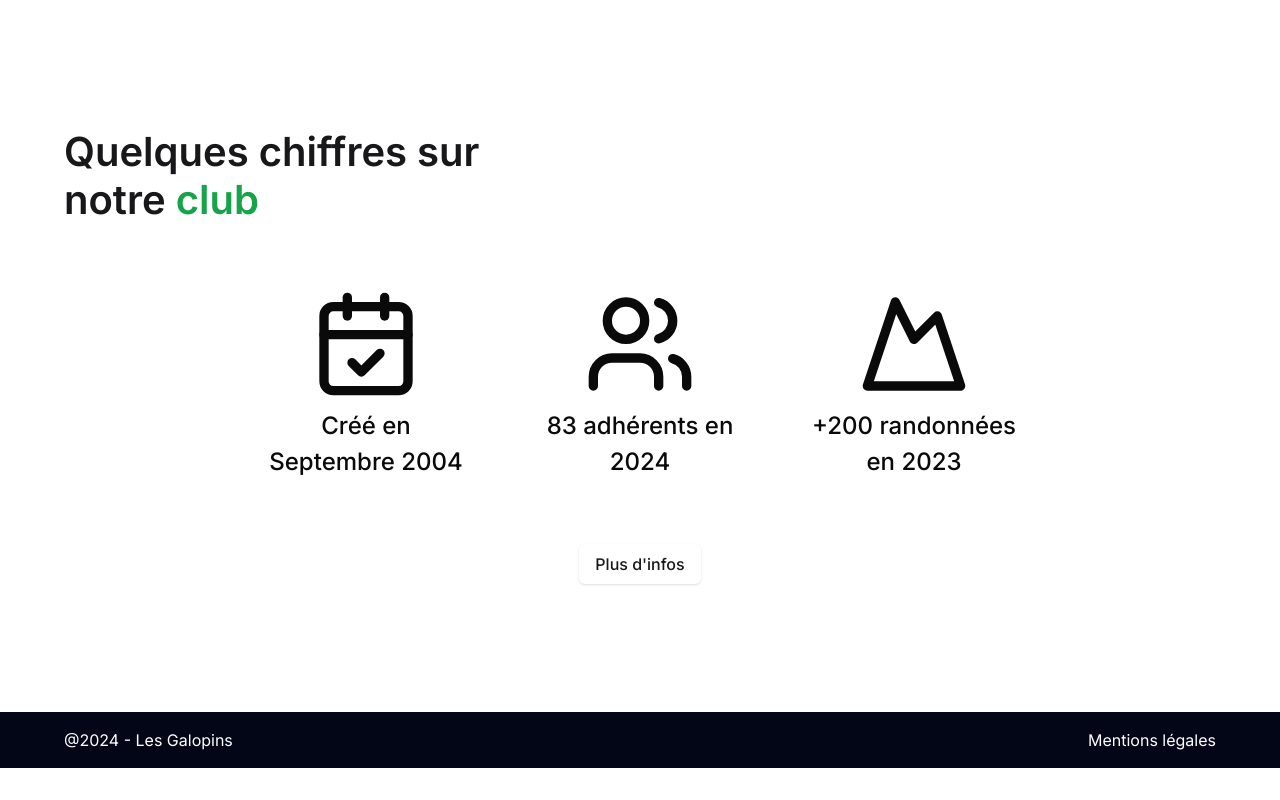
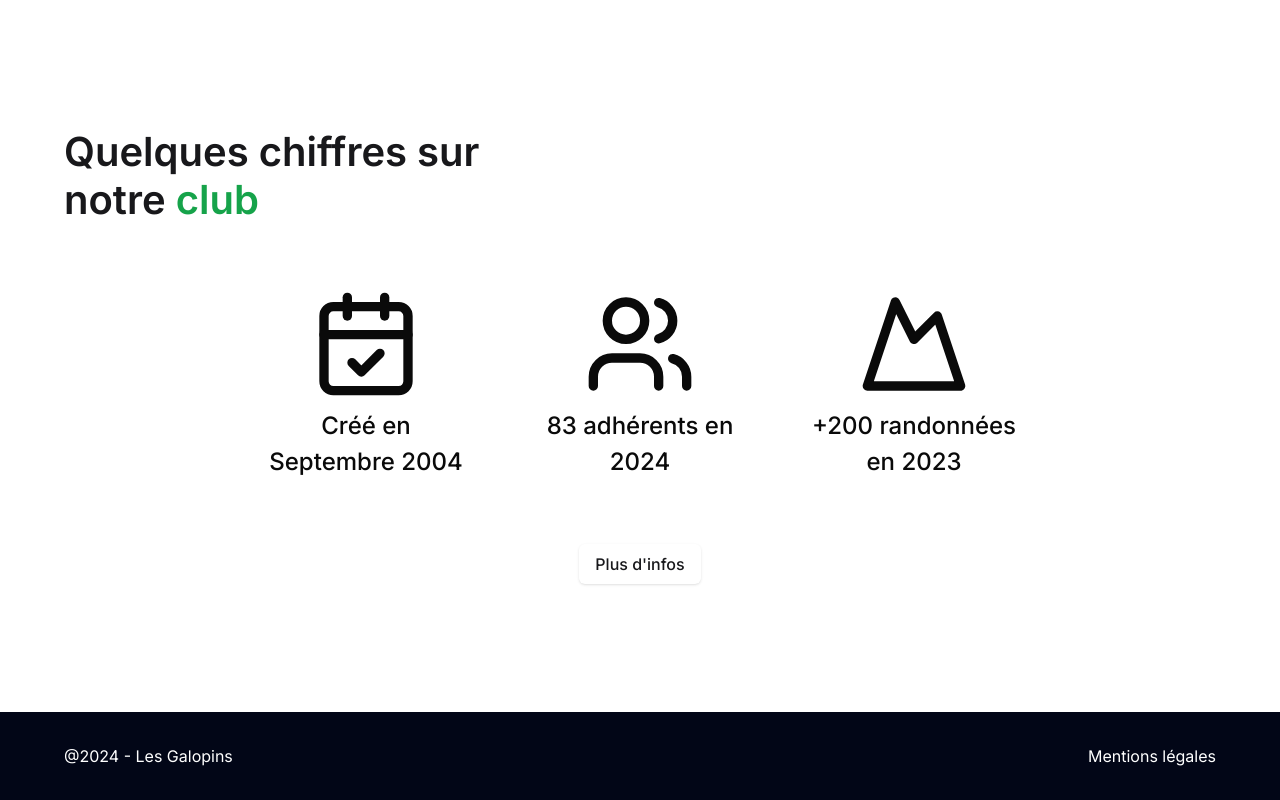
Before and after one commit to SebastienLaurentt/Galopins-Next-V2, a Next.js app: page / in a window 1280 px wide. Shown: the part 4369-5169 px from the top of the page. Before the commit the page ends 5137 px from the top, so only its background shows below. Built offline with nearby package versions, Linux system fonts and the light colour scheme.

Commit message:
increases footer py and ScrollToTopButton is now on bottom-14 whereas bottom-4

```diff
--- a/components/Button/ScrollToTopButton/ScrollToTopButton.tsx
+++ b/components/Button/ScrollToTopButton/ScrollToTopButton.tsx
@@ -31,7 +31,7 @@ const ScrollToTopButton = () => {
 
   return (
     <button
-      className={`fixed bottom-4 right-6 md:right-10 rounded-xl p-2 outline-none transition-opacity duration-200  ${
+      className={`fixed bottom-14 right-6 md:right-10 rounded-xl p-1 outline-none transition-opacity duration-200 bg-white  ${
         isVisible ? "opacity-100" : "opacity-0"
       }`}
       onClick={scrollToTop}
--- a/src/features/layout/Footer/Footer.tsx
+++ b/src/features/layout/Footer/Footer.tsx
@@ -3,7 +3,7 @@ import Link from "next/link";
 export const Footer = () => {
   return (
     <footer className="bg-slate-950 text-white">
-      <div className="flex text-xs md:text-sm items-center px-6 md:px-10 xl:px-16 2xl:max-w-[1280px] 2xl:mx-auto py-4 justify-between ">
+      <div className="flex text-xs md:text-sm items-center px-6 md:px-10 xl:px-16 2xl:max-w-[1280px] 2xl:mx-auto py-8 justify-between items-center ">
         <span className="">@2024 - Les Galopins</span>
         <span className="">
           <Link href="/mentions"> Mentions légales </Link>
```
